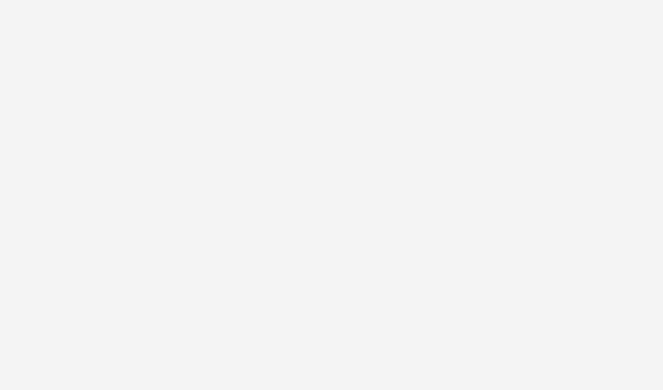
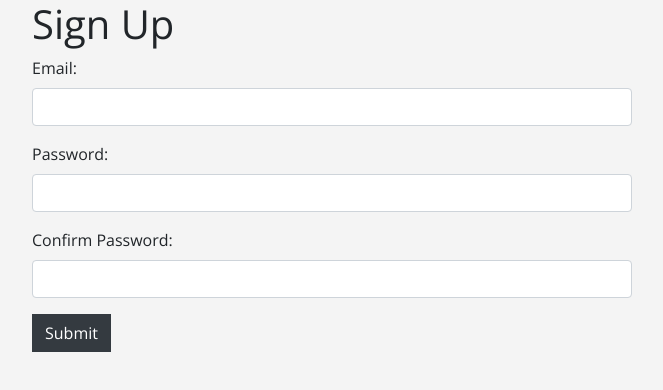
Before and after one commit to anansilva/photo-blog-frontend, a React (Create React App) app: page /auth/signup in a window 1280 px wide. Shown: the top 390 px of the page, without its empty margins (308-971 px from the left). Built offline with nearby package versions, Linux system fonts and the light colour scheme.

Commit message:
Create a user with a sign up form

```diff
--- /dev/null
+++ b/src/containers/SignUpUser.js
@@ -0,0 +1,59 @@
+import React, { Component } from 'react';
+
+function createUser(request) {
+  const formData = new FormData();
+
+  formData.append("user[email]", request.user.email);
+  formData.append("user[password]", request.user.password);
+  formData.append("user[password_confirmation]", request.user.password_confirmation);
+
+  fetch('http://localhost:3000/api/v1/users', {
+    method: 'POST',
+    body: formData
+  })
+    .then(response => response.json())
+    .catch(error => console.log(error)
+  );
+}
+
+class SignUpUser extends Component {
+  handleSubmit = (event) => {
+    event.preventDefault();
+    const email = document.getElementById('email').value;
+    const password = document.getElementById('password').value;
+    const password_confirmation = document.getElementById('confirm-password').value;
+    const request = {
+      user: {
+        email: email,
+        password: password,
+        password_confirmation: password_confirmation
+      }
+    };
+    createUser(request);
+  }
+
+  render() {
+    return (
+      <div>
+        <h1>Sign Up</h1>
+        <form onSubmit={this.handleSubmit}>
+          <div className="form-group">
+            <label htmlFor="email">Email:</label>
+            <input name="email" id="email" type="email" className="form-control" />
+          </div>
+          <div className="form-group">
+            <label htmlFor="password">Password:</label>
+            <input name="password" id="password" type="password" className="form-control" />
+          </div>
+          <div className="form-group">
+            <label htmlFor="password">Confirm Password:</label>
+            <input name="confirm-password" id="confirm-password" type="password" className="form-control" />
+          </div>
+          <button type="submit" className="btn btn-dark">Submit</button>
+        </form>
+      </div>
+    );
+  }
+}
+
+export default SignUpUser;
--- a/src/index.js
+++ b/src/index.js
@@ -9,7 +9,8 @@ import thunk from 'redux-thunk';
 // internal modules
 import PostsList from './containers/PostsList';
 import PostsNew from './containers/PostsNew';
-import LoginUser from './containers/LoginUser'
+import LoginUser from './containers/LoginUser';
+import SignUpUser from './containers/SignUpUser';
 import 'bootstrap/dist/css/bootstrap.css';
 import './stylesheets/application.scss';
 
@@ -34,7 +35,8 @@ ReactDOM.render(
           <Route path="/" exact component={PostsList} />
           <Route path="/posts" exact component={PostsList} />
           <Route path="/posts/new" exact component={PostsNew} />
-          <Route path="/auth" exact component={LoginUser} />
+          <Route path="/auth/login" exact component={LoginUser} />
+          <Route path="/auth/signup" exact component={SignUpUser} />
         </Switch>
       </div>
     </Router>
```
